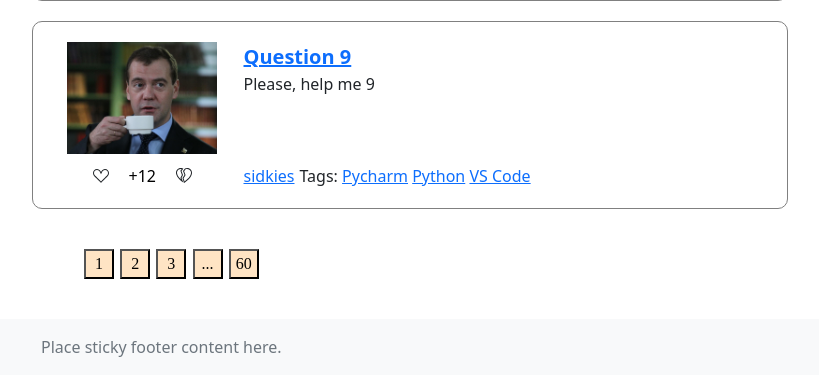
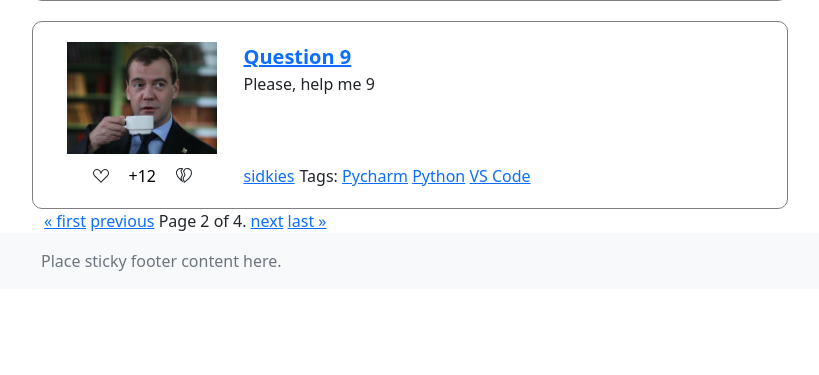
Before and after one commit to FZTOtt/WEBprj, a Django app: page /?page=2 in a window 1280 px wide. Shown: the part 967-1342 px from the top of the page, without its empty margins (41-860 px from the left). After the commit the page ends 1238 px from the top, so only its background shows below. Run offline with Django 4.2, Linux system fonts and the light colour scheme; some libraries are stand-ins or nearby versions.

Commit message:
start datebase

```diff
--- a/app/views.py
+++ b/app/views.py
@@ -25,14 +25,20 @@ def paginate(objects, page, per_page=5):
     paginator = Paginator(objects, per_page)
     #page_items = paginator.page(1).object_list
     return paginator.page(page)
+
+
+
 def index(request):
 
     page = request.GET.get('page', 1)
     try:
         page = int(page)
+
     except ValueError:
         return HttpResponseBadRequest()
-    return render(request, "index.html", {'questions': paginate(QUESTIONS, page)})
+    #paginator = Paginator(objects, per_page)
+    tmp = paginate (QUESTIONS, page)
+    return render(request, "index.html", {'questions': tmp, 'page_obj' : tmp})
 
 
 def question(request, question_id):
@@ -42,7 +48,8 @@ def question(request, question_id):
         page = int(page)
     except ValueError:
         return HttpResponseBadRequest()
-    return render(request, "question.html", {'question': item, 'answers' : paginate(ANSWERS, page)})
+    tmp = paginate(ANSWERS, page)
+    return render(request, "question.html", {'question': item, 'answers' : tmp, 'page_obj' : tmp})
     #return render(request, "question.html", {'question': item})
 
 
--- a/static/css/main.css
+++ b/static/css/main.css
@@ -182,3 +182,11 @@ header{
 	max-height: 150px;
 	align-items: center;
 }
+
+.step-links{
+
+}
+
+.current{
+
+}
--- a/templates/components/puginatium.html
+++ b/templates/components/puginatium.html
@@ -1,8 +1,18 @@
 {% load static%}
-<div class="paginatium">
-			<button>1</button>
-			<button>2</button>
-			<button>3</button>
-			<button>...</button>
-			<button>60</button>
+<div class="pagination">
+    <span class="step-links">
+        {% if page_obj.has_previous %}
+            <a href="?page=1">&laquo; first</a>
+            <a href="?page={{ page_obj.previous_page_number }}">previous</a>
+        {% endif %}
+
+        <span class="current">
+            Page {{ page_obj.number }} of {{ page_obj.paginator.num_pages }}.
+        </span>
+
+        {% if page_obj.has_next %}
+            <a href="?page={{ page_obj.next_page_number }}">next</a>
+            <a href="?page={{ page_obj.paginator.num_pages }}">last &raquo;</a>
+        {% endif %}
+    </span>
 </div>
```
Also changed, not shown: app/models.py (+7 -0 lines).
